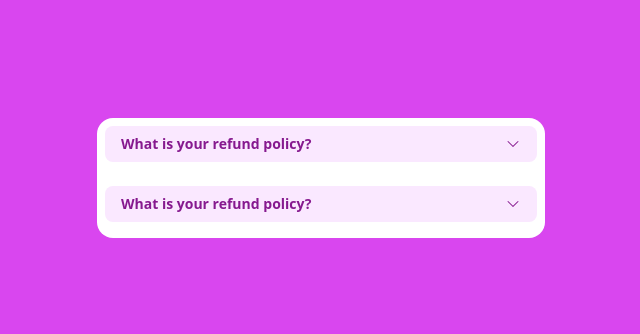
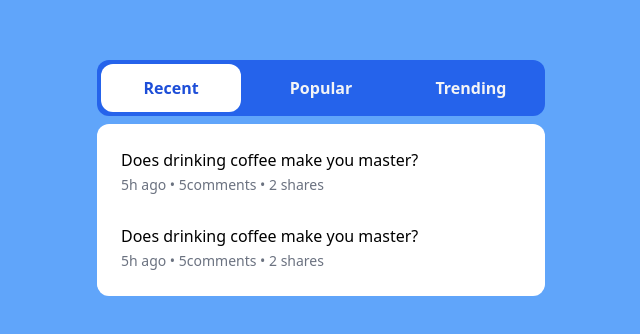
Before and after one commit to H-Ghaffari/DigitizeApp-Nuxt3-tailwindCSS-, a Nuxt app: page / in a window 1280 px wide. Shown: the part 222-556 px from the top of the page, without its empty margins (319-959 px from the left). Built offline with nearby package versions, Linux system fonts and the light colour scheme.

Commit message:
24 25 26 tab component

```diff
--- /dev/null
+++ b/components/Tab.vue
@@ -0,0 +1,62 @@
+<template>
+    <div class="max-w-md w-full flex flex-col gap-y-2">
+        <!-- Tab header -->
+        <div class="rounded-xl bg-blue-600 font-semibold text-gray-100 flex items-center justify-between p-1 gap-x-1">
+            <button @click="tabNo = 1" :class="tabNo === 1 ? activeBtn : ''"
+                class="px-2 py-3 w-full rounded-xl hover:bg-blue-500  focus:outline-none  focus:ring-2 focus:ring-gray-200 focus:ring-offset-2 focus:ring-offset-blue-500">
+                Recent</button>
+            <button @click="tabNo = 2" :class="tabNo === 2 ? activeBtn : ''"
+                class="px-4 py-3 w-full rounded-xl hover:bg-blue-500  focus:outline-none focus:text-blue-700 focus:ring-2 focus:ring-gray-200 focus:ring-offset-2 focus:ring-offset-blue-500">
+                Popular</button>
+            <button @click="tabNo = 3" :class="tabNo === 3 ? activeBtn : ''"
+                class="px-2 py-3 w-full rounded-xl hover:bg-blue-500  focus:outline-none focus:text-blue-700 focus:ring-2 focus:ring-gray-200 focus:ring-offset-2 focus:ring-offset-blue-500">
+                Trending</button>
+        </div>
+
+        <!-- Tab content -->
+        <div class="bg-white rounded-xl p-3">
+            <!--1-->
+            <div v-show="tabNo === 1">
+                <div class="p-3 hover:bg-gray-100 hover:rounded-lg">
+                    <p class="font-medium text-base">Does drinking coffee make you master?</p>
+                    <span class="text-sm text-gray-500">5h ago &bull; 5comments &bull; 2 shares</span>
+                </div>
+                <div class="mt-1 p-3 hover:bg-gray-100 hover:rounded-lg">
+                    <p class="font-medium text-base">Does drinking coffee make you master?</p>
+                    <span class="text-sm text-gray-500">5h ago &bull; 5comments &bull; 2 shares</span>
+                </div>
+            </div>
+            <!--2-->
+            <div v-show="tabNo === 2">
+                <div class="p-3 hover:bg-gray-100 hover:rounded-lg">
+                    <p class="font-medium text-base">Is tech making coffee better or worse ?</p>
+                    <span class="text-sm text-gray-500">5h ago &bull; 5comments &bull; 2 shares</span>
+                </div>
+                <div class="mt-1 p-3 hover:bg-gray-100 hover:rounded-lg">
+                    <p class="font-medium text-base">Is tech making coffee better or worse ?</p>
+                    <span class="text-sm text-gray-500">5h ago &bull; 5comments &bull; 2 shares</span>
+                </div>
+            </div>
+            <!--3-->
+            <div v-show="tabNo === 3">
+                <div class="p-3 hover:bg-gray-100 hover:rounded-lg">
+                    <p class="font-medium text-base">Ask me Anything : 10 answers to your questuions about coffee?</p>
+                    <span class="text-sm text-gray-500">5h ago &bull; 5comments &bull; 2 shares</span>
+                </div>
+                <div class="mt-1 p-3 hover:bg-gray-100 hover:rounded-lg">
+                    <p class="font-medium text-base">Ask me Anything : 10 answers to your questuions about coffee?</p>
+                    <span class="text-sm text-gray-500">5h ago &bull; 5comments &bull; 2 shares</span>
+                </div>
+            </div>
+        </div>
+    </div>
+</template>
+<script setup>
+const tabNo = ref(1);
+const activeBtn = "bg-white text-blue-700";
+useHead({
+    bodyAttrs: {
+        class: 'bg-blue-400',
+    }
+})
+</script>
--- a/pages/index.vue
+++ b/pages/index.vue
@@ -17,7 +17,8 @@
     </div> -->
     <!-- <DropDown :list_items="list_items" title="show more" color="bg-pink-500"></DropDown> -->
     <!-- <RadioGroup></RadioGroup> -->
-    <Disclosure></Disclosure>
+    <!-- <Disclosure></Disclosure> -->
+    <Tab></Tab>
 </template>
 
 <!--DropDown-->
```
